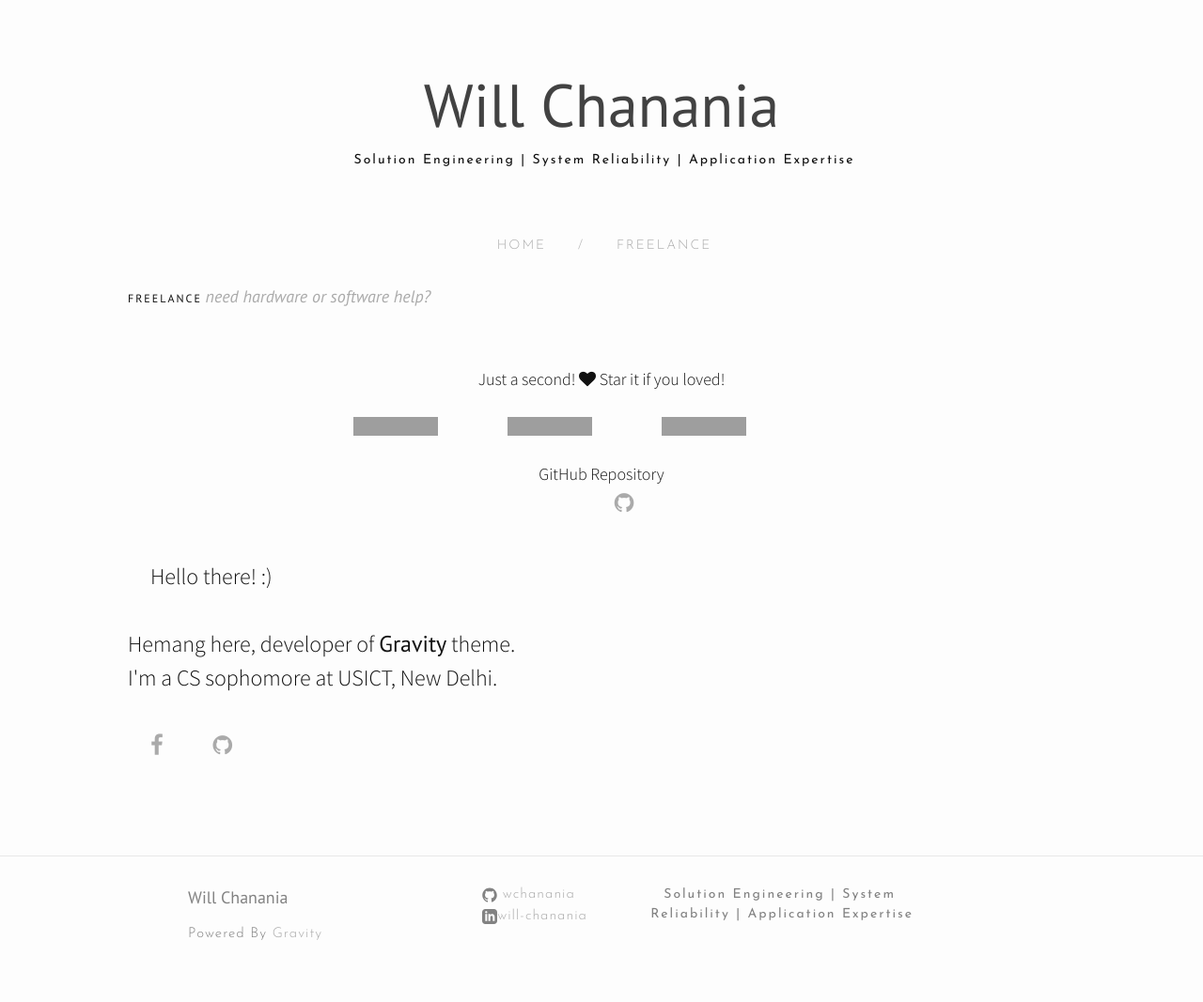
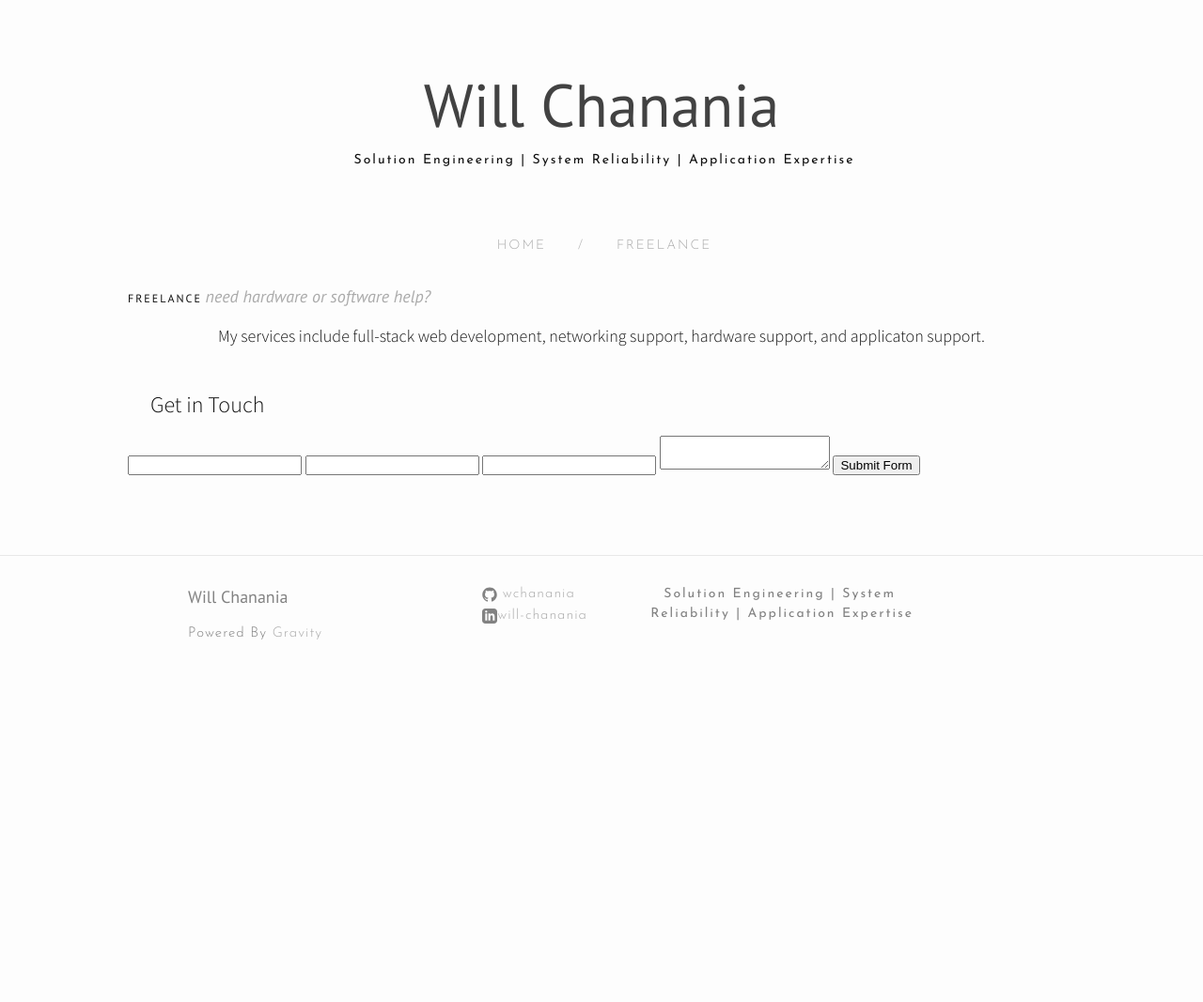
Before and after one commit to wchanania/wchanania.github.io, a Jekyll site: the page built from freelance.md, in a window 1280 px wide. Shown: the whole page at 94% size. Built offline with Jekyll 4.4.1, drawn with Linux system fonts in a browser that asks for light colours; nearby versions of some CDN libraries; after the commit the page ends 900 px from its top, so only the background shows below that; grey boxes are pictures that could not be loaded.

Commit message:
feat: added form

```diff
--- a/freelance.md
+++ b/freelance.md
@@ -6,27 +6,39 @@ permalink: /freelance/
 tagline: "Need hardware or software help?"
 ---
 
-<br>
-
-<div class="download">
-  <center>Just a second! <i class="fa fa-heart"></i> Star it if you loved!</center>
-  <br>
+<p>
 <center>
-  <iframe src="https://ghbtns.com/github-btn.html?user=hemangsk&repo=gravity&type=star&count=true&size=large" frameborder="0" scrolling="0" width="160px" height="30px"></iframe>
-
-  <iframe src="https://ghbtns.com/github-btn.html?user=hemangsk&repo=gravity&type=fork&count=true&size=large" frameborder="0" scrolling="0" width="160px" height="30px"></iframe>
-
-  <iframe src="https://ghbtns.com/github-btn.html?user=hemangsk&type=follow&count=true&size=large" frameborder="0" scrolling="0" width="200px" height="30px"></iframe>
+My services include full-stack web development, networking support, hardware support, and applicaton support.
 </center>
-</div>
-<center>GitHub Repository
-<a href="http://github.com/hemangsk/Gravity"><p><i class="fa fa-github"></i></p></a>
-</center>
+</p>
 <div class="intro"><br>
   <p>
- Hello there! :) <BR><br>
- Hemang here, developer of <span class="small-site-title">Gravity</span> theme. <br>
- I'm a CS sophomore at USICT, New Delhi. <br><br>
- <a href="http://facebook.com/hemangkr"><i class="fa fa-facebook"></i></a> &nbsp; &nbsp; &nbsp;<a href="http://github.com/hemangsk"><i class="fa fa-github"></i></a>
+ Get in Touch
  </p>
+ <form action="https://api.web3forms.com/submit" method="POST">
+
+  <!-- REQUIRED: Your Access key here. Don't worry this can be public -->
+  <input type="hidden" name="access_key" value="c98a177c-7fd0-49c7-bc1b-79e72b9a8e01">
+
+  <!-- Optional: From Name you want to see in the email
+       Default is "Notifications". you can overwrite here -->
+  <input type="hidden" name="from_name" value="wchanania.github.io">
+
+  <!-- Required: If submitting form without Javascript.
+       Default web3forms output is in JSON format. -->
+  <input type="hidden" name="redirect" value="https://web3forms.com/success">
+
+  <!-- Optional: But Recommended: To Prevent SPAM Submission.
+       Make sure its hidden by default -->
+  <input type="checkbox" name="botcheck" class="hidden" style="display: none;">
+
+  <!-- Custom Form Data: Form data you wish to receive in email. -->
+  <input type="email" name="email" required>
+  <input type="text" name="First Name" required>
+  <input type="text" name="Phone Number" required>
+  <textarea name="message" required></textarea>
+
+  <button type="submit">Submit Form</button>
+
+</form>
 </div>
```
